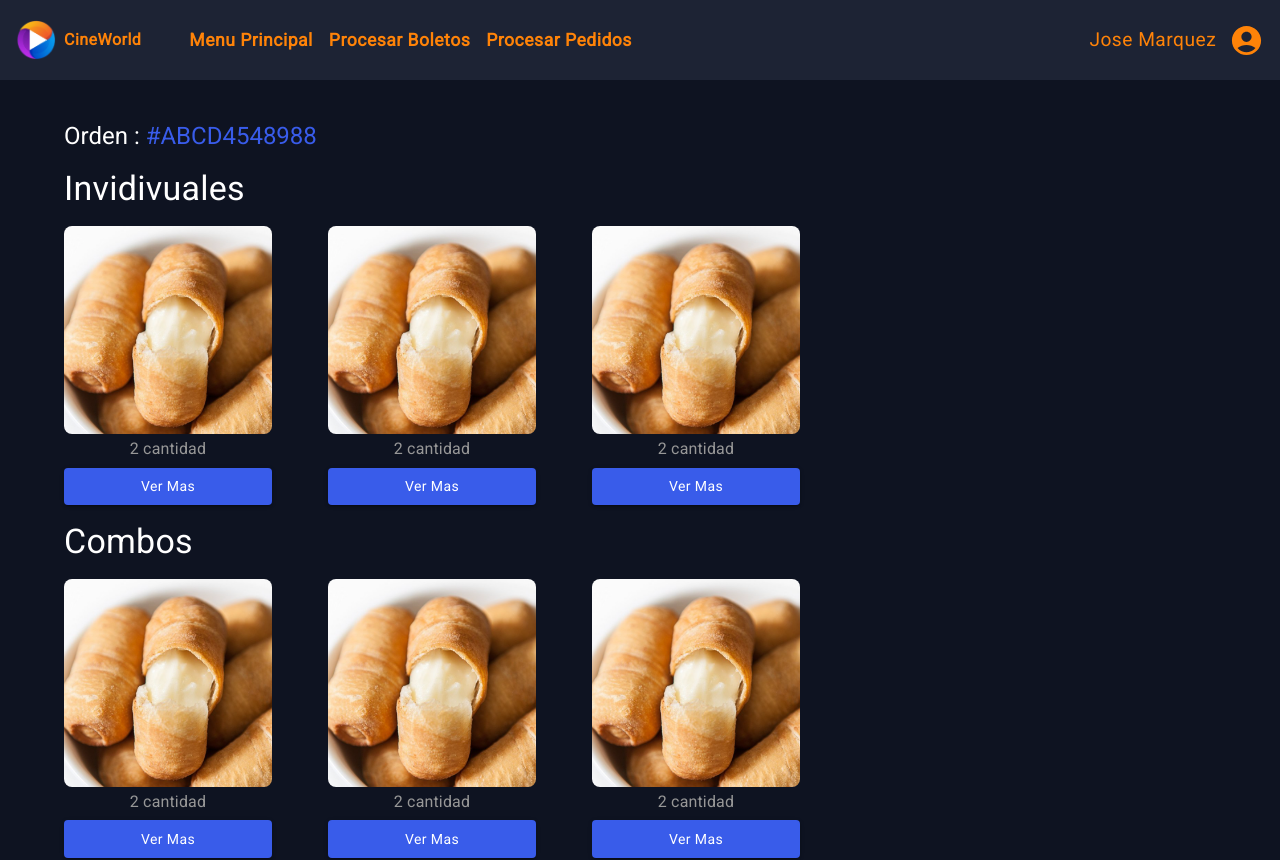
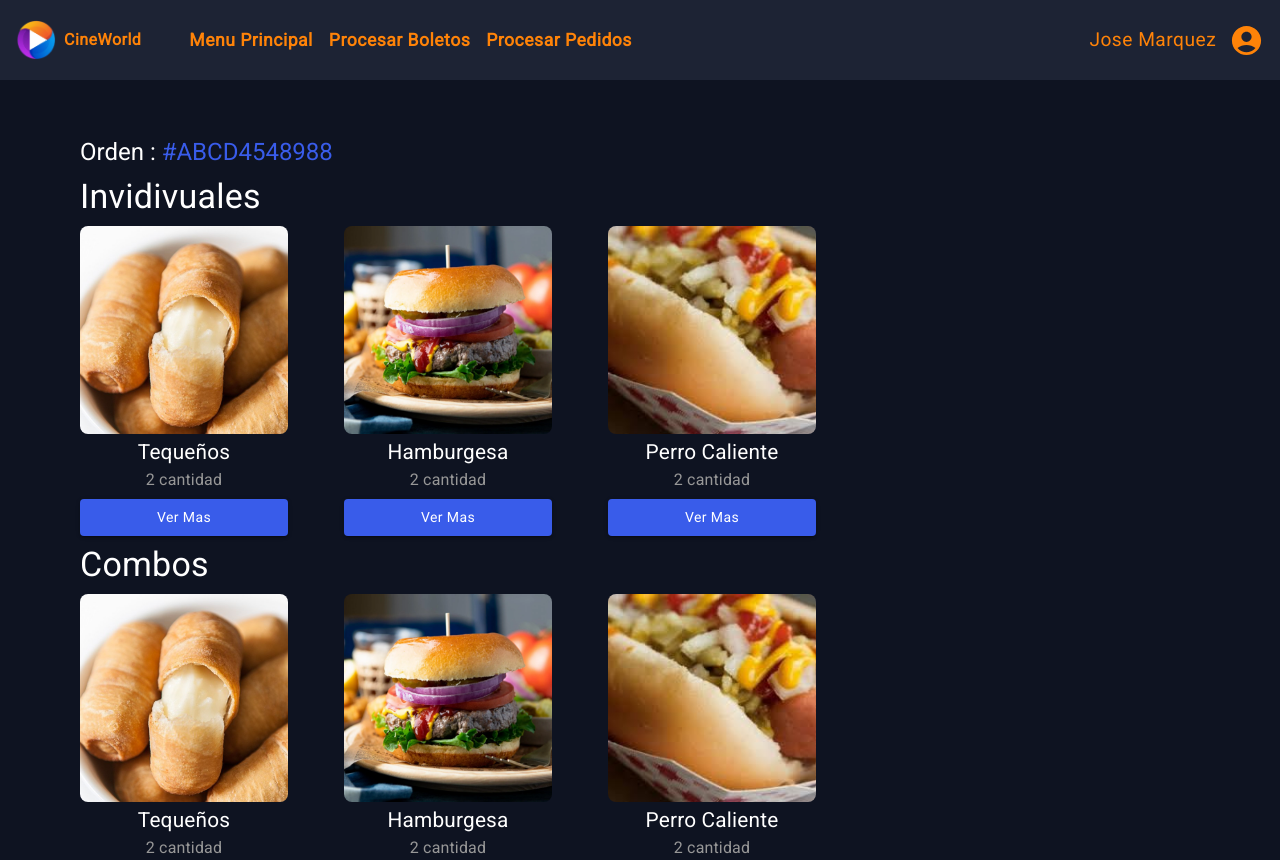
Before and after one commit to lockhands/Multimedia, a React (Vite) app: page /dashboard/HomeWorker/ordenes in a window 1280 px wide. Shown: the top 860 px of the page. Built offline with nearby package versions, Linux system fonts and the light colour scheme.

Commit message:
add fake data to worker-pedidos/ordenes

```diff
--- a/src/routes/Trabajador/Ordenes/Ordenes.jsx
+++ b/src/routes/Trabajador/Ordenes/Ordenes.jsx
@@ -8,6 +8,7 @@ import ConfirmPopup from '../../../components/molecules/ConfirmPopup'
 import PedidosList from '../../../components/molecules/PedidosList'
 import ConfirmButton from '../../../components/atoms/ConfirmButton'
 
+import pedidos from '../../../data/pedidos'
 
 function Ordenes() {
 
@@ -32,11 +33,11 @@ function Ordenes() {
           }
 
           h4 {
-            margin:1rem 0;
+            margin:0.5rem 0;
           }
 
           .main-content {
-            padding: 1rem;
+            padding: 2rem;
           }
           @media (min-width: 800px) {
             padding: 1.5rem 3rem;
@@ -61,9 +62,11 @@ function Ordenes() {
               align-self:center;
             `}
           >
-            <li> <Pedido /> </li>
-            <li> <Pedido /> </li>
-            <li> <Pedido /> </li>
+            {
+                pedidos.slice(0,3).map( (p,idx) => (
+                    <li key={idx}  ><Pedido imgSource={p.img} name={p.name} /></li>
+                ))
+            }
           </PedidosList>
 
         <div>
@@ -75,9 +78,11 @@ function Ordenes() {
               align-self:center;
             `}
           >
-            <li> <Pedido /> </li>
-            <li> <Pedido /> </li>
-            <li> <Pedido /> </li>
+            {
+                pedidos.slice(0,3).map( (p,idx) => (
+                    <li key={idx}  ><Pedido imgSource={p.img} name={p.name} /></li>
+                ))
+            }
           </PedidosList>
         </div>
         <ConfirmButton onClick={ ()=>setPopup(true) } > Confirmar </ConfirmButton>
--- a/src/routes/Trabajador/PedidosWorkers.jsx
+++ b/src/routes/Trabajador/PedidosWorkers.jsx
@@ -8,6 +8,8 @@ import Done from '@mui/icons-material/Done'
 import Layout from "../../components/molecules/Layout";
 import Pedido from "../../components/molecules/Pedido";
 import PedidosList from "../../components/molecules/PedidosList";
+
+import pedidos from "../../data/pedidos";
 
 function PedidosWorkers(){
    const navigate = useNavigate();
@@ -40,12 +42,11 @@ function PedidosWorkers(){
                 <div>
                     <Typography variant="h4">Pedidos pendientes:</Typography>
                     <PedidosList>
-                        <li> <Pedido /> </li>
-                        <li> <Pedido /> </li>
-                        <li> <Pedido /> </li>
-                        <li> <Pedido /> </li>
-                        <li> <Pedido /> </li>
-                        <li> <Pedido /> </li>
+                        {
+                            pedidos.map( (p,idx) => (
+                                <li key={idx}  ><Pedido imgSource={p.img} name={p.name} /></li>
+                            ))
+                        }
                     </PedidosList>
 
 
```
